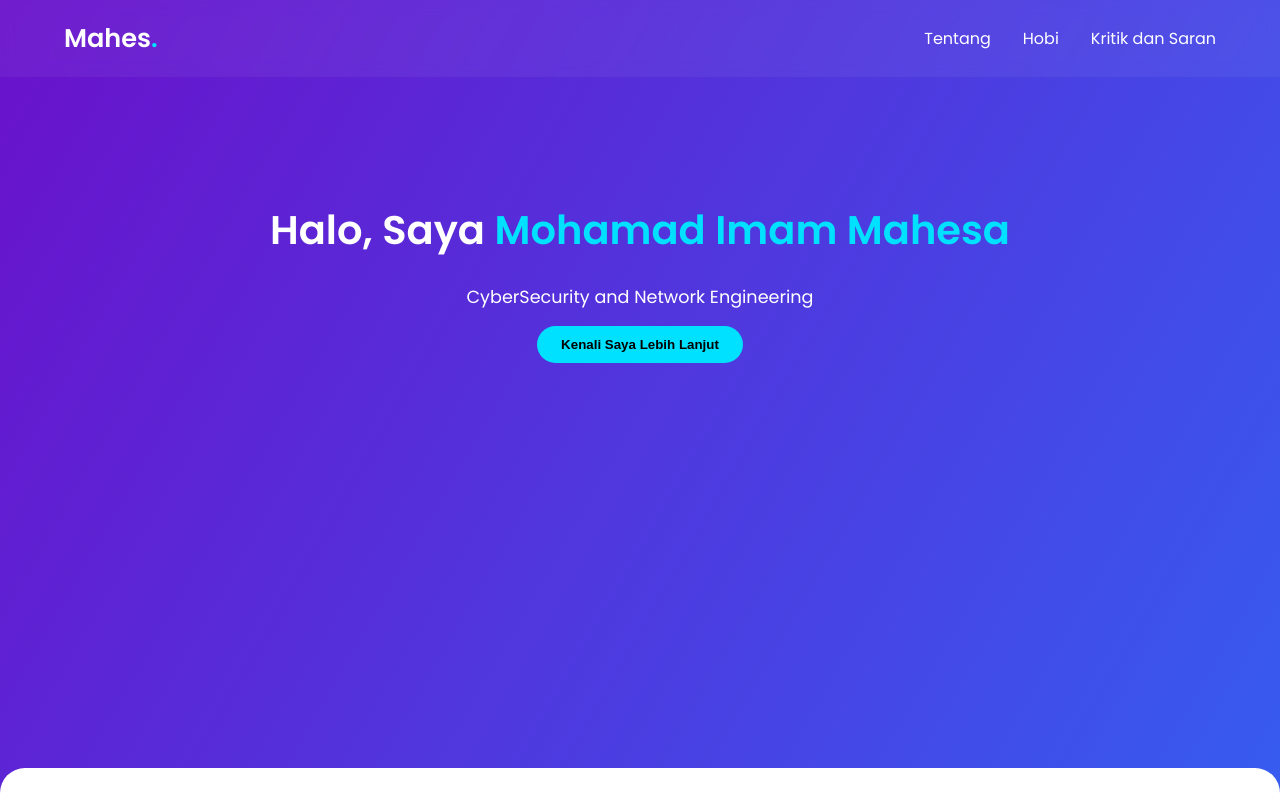
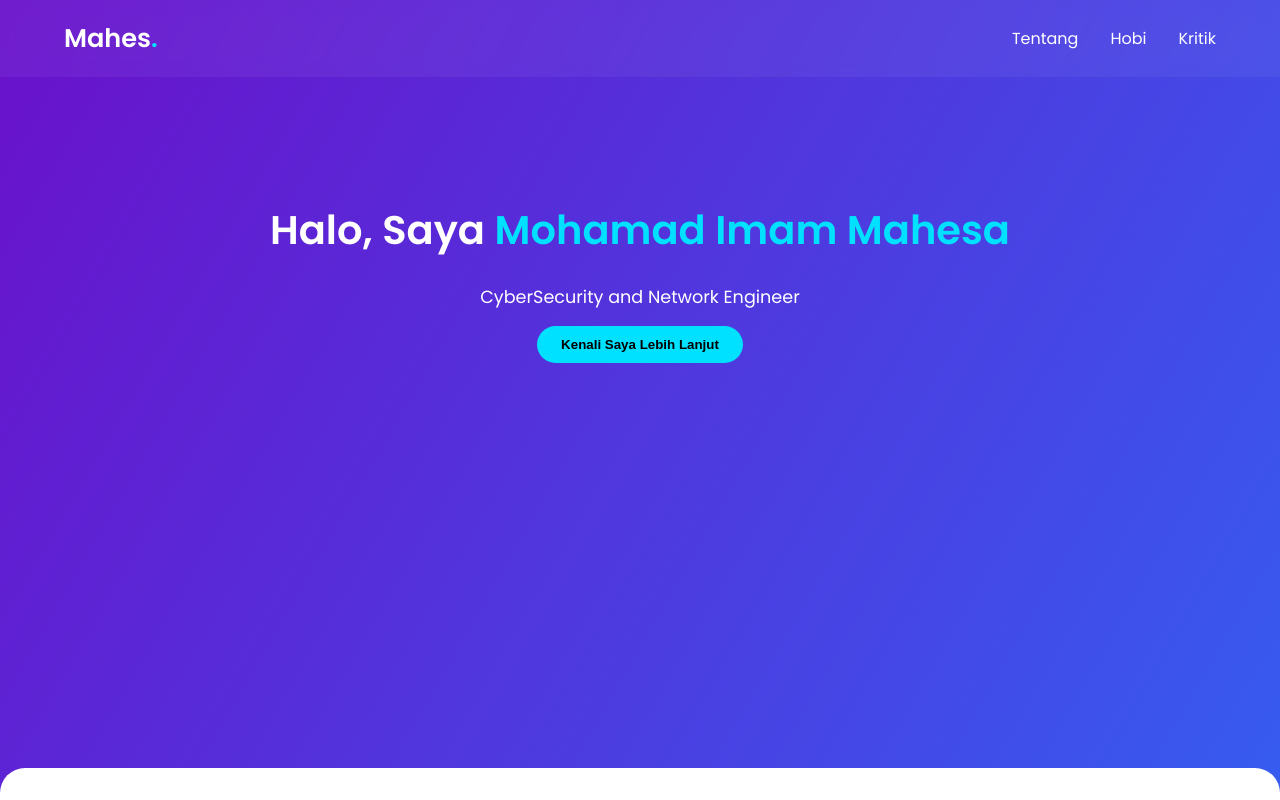
Before and after one commit to mehoiMD/web-portofolio-sederhana, a plain HTML site: page index.html in a window 1280 px wide. Shown: the top 800 px of the page. Drawn offline with Linux system fonts and the light colour scheme.

Commit message:
Update index.html

```diff
--- a/index.html
+++ b/index.html
@@ -13,12 +13,12 @@
       <ul>
         <li><a href="#about">Tentang</a></li>
         <li><a href="#projects">Hobi</a></li>
-        <li><a href="#contact">Kritik dan Saran</a></li>
+        <li><a href="#contact">Kritik</a></li>
       </ul>
     </nav>
     <section class="hero">
       <h2>Halo, Saya <span>Mohamad Imam Mahesa</span></h2>
-      <p>CyberSecurity and Network Engineering</p>
+      <p>CyberSecurity and Network Engineer</p>
       <button id="learnMore">Kenali Saya Lebih Lanjut</button>
     </section>
   </header>
```
